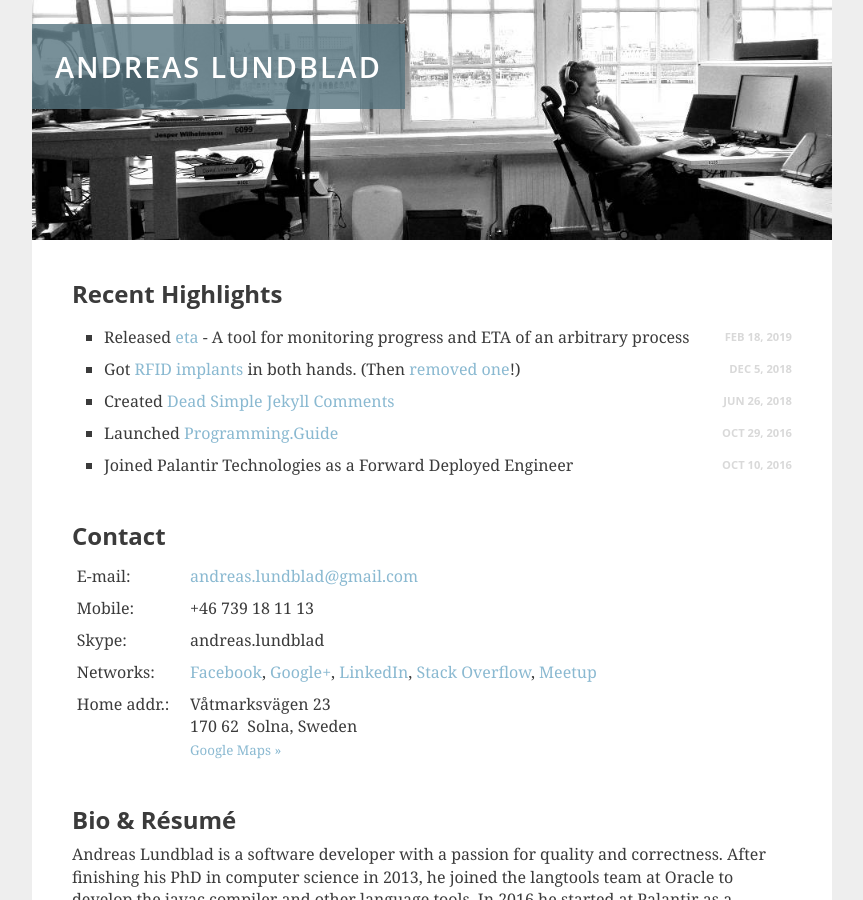
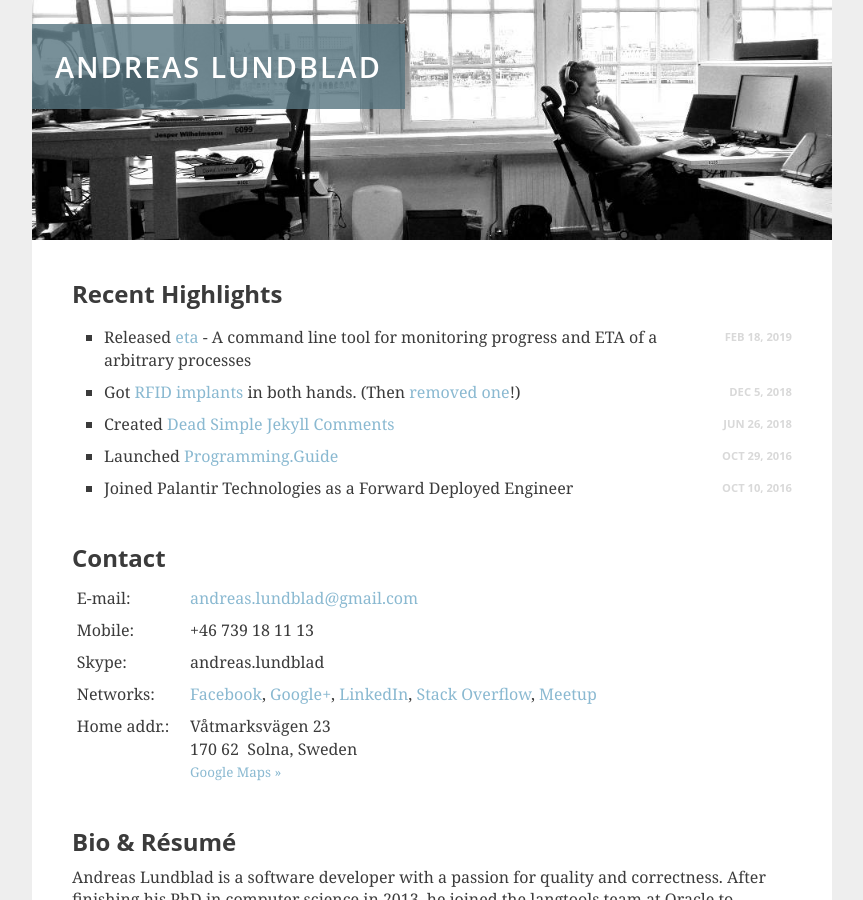
Before and after one commit to aioobe/aioobe.github.io, a Jekyll site: the page built from index.html, in a window 1280 px wide and 900 px high. Shown: the whole window, without its empty margins (208-1071 px from the left). Built offline with Jekyll 4.4.1, drawn with Linux system fonts in a browser that asks for light colours.

Commit message:
Wording.

```diff
--- a/index.html
+++ b/index.html
@@ -1,7 +1,7 @@
 ---
 layout: default
 whatsup:
-  - title: "Released <a href='https://github.com/aioobe/eta'>eta</a> - A tool for monitoring progress and ETA of an arbitrary process"
+  - title: "Released <a href='https://github.com/aioobe/eta'>eta</a> - A command line tool for monitoring progress and ETA of a arbitrary processes"
     date: "Feb 18, 2019"
   - title: "Got <a href='/2018/12/05/Getting-RFID-implants-in-both-hands.html'>RFID implants</a> in both hands. (Then <a href='/2019/01/17/Removing-my-NFC-implant.html'>removed one</a>!)"
     date: "Dec 5, 2018"
```
